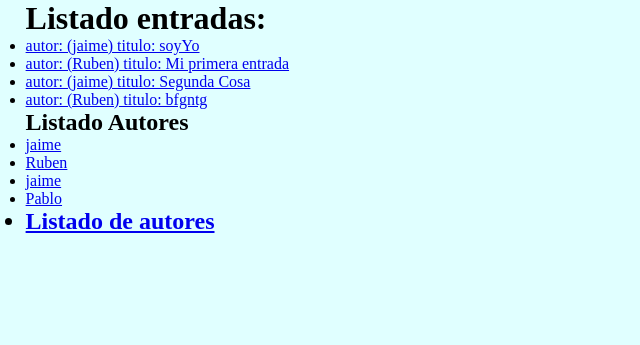
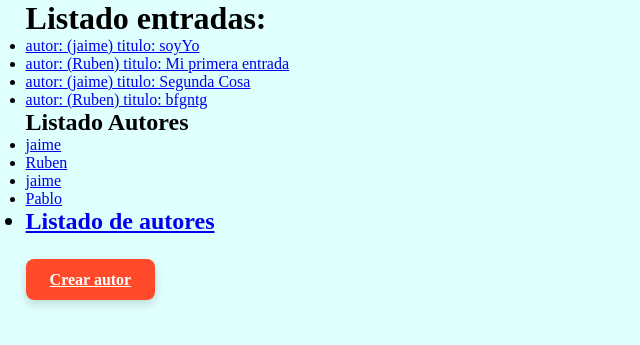
Before and after one commit to jaime-112/Proyecto, a Django app: page /blog/ in a window 1280 px wide. Shown: the part 50-395 px from the top of the page, without its empty margins (0-640 px from the left). Run offline with Django 5.2, Linux system fonts and the light colour scheme; data comes from the database, SQL or seed files in the repository; both versions use the stored data as it was after the commit.

Commit message:
12Noviembre(Nuevo_Autor)

```diff
--- /dev/null
+++ b/blog/forms.py
@@ -0,0 +1,6 @@
+from django import forms
+
+class Autorform(forms.Form):
+    nombre = forms.CharField(max_length=30,label='Nombre del autor: ')
+    apellido = forms.CharField(max_length=50 ,label='Apellido del autor: ')
+    edad= forms.IntegerField(required=False,max_value=120 ,label='Edad del autor: ')
--- a/blog/static/css/base.css
+++ b/blog/static/css/base.css
@@ -28,3 +28,22 @@
     .nav-links a:hover {
       color: #00bcd4;
     }
+.boton {
+  background-color: #ff4b2b; /* Color principal */
+  color: white; /* Texto blanco */
+  border: none;
+  padding: 12px 24px;
+  border-radius: 8px;
+  font-size: 16px;
+  font-weight: 600;
+  cursor: pointer;
+  transition: all 0.3s ease;
+  box-shadow: 0 4px 10px rgba(0, 0, 0, 0.15);
+}
+
+.boton:hover {
+  background-color: #ffffff; /* Más oscuro al pasar el ratón */
+  color: black;
+  transform: translateY(-2px);
+  box-shadow: 0 6px 15px rgba(0, 0, 0, 0.2);
+}
--- a/blog/templates/blog/inicio.html
+++ b/blog/templates/blog/inicio.html
@@ -18,4 +18,8 @@
         <h2><li><a href="{% url 'autores' %}">Listado de autores</a></li></h2>
     </ul>
 
+
+<br><br>
+    <a href="{%url 'autor_nuevo'%}" class="boton">Crear autor</a>
+
 {%endblock%}
--- a/blog/urls.py
+++ b/blog/urls.py
@@ -6,5 +6,6 @@ urlpatterns = [
     path('',views.inicio, name='inicio'),
     path('manteca/<int:pk>',views.detalle_post, name='detalle_post'),
     path('autor/<int:pk>',views.autor_post, name='autor_post'),
-    path('autores',views.autores, name='autores')
+    path('autores',views.autores, name='autores'),
+    path('autor/nuevo', views.autor_nuevo, name='autor_nuevo'),
 ]
--- a/blog/views.py
+++ b/blog/views.py
@@ -1,5 +1,6 @@
-from django.shortcuts import render, get_object_or_404
+from django.shortcuts import redirect, render, get_object_or_404
 from .models import Post,Autor
+from .forms import Autorform
 
 # Create your views here.
 def inicio(request):
@@ -28,6 +29,18 @@ def autores(request):
     return render(request, 'blog/autores.html', contexto )
 
 
+def autor_nuevo(request):
+    if request.method == 'POST':
+        form = Autorform(request.POST)
+        if form.is_valid():
+            nombre = form.cleaned_data['nombre']
+            apellido = form.cleaned_data['apellido']
+            edad = form.cleaned_data['edad']
+            Autor.objects.create(nombre=nombre,apellido=apellido,edad=edad)
+            return redirect('autores')
+    else:
+        form = Autorform()
+    return render(request,'blog/autor_nuevo.html', {'form': form} )
 
 # Post.objects.all()
 # Post.objects.filter(titulo__endswith = 'a')
```
Also changed, not shown: blog/templates/blog/autor_nuevo.html (added, +15 -0 lines), db.sqlite3.
